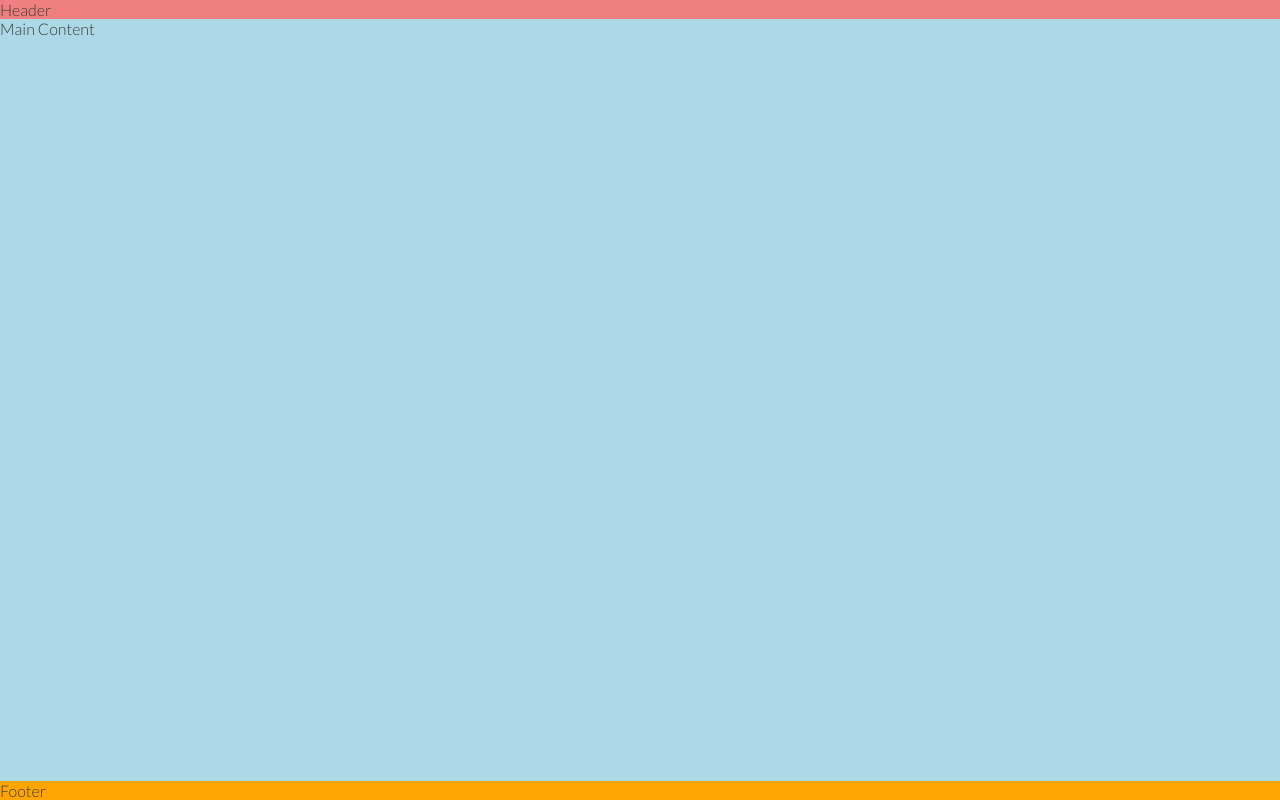
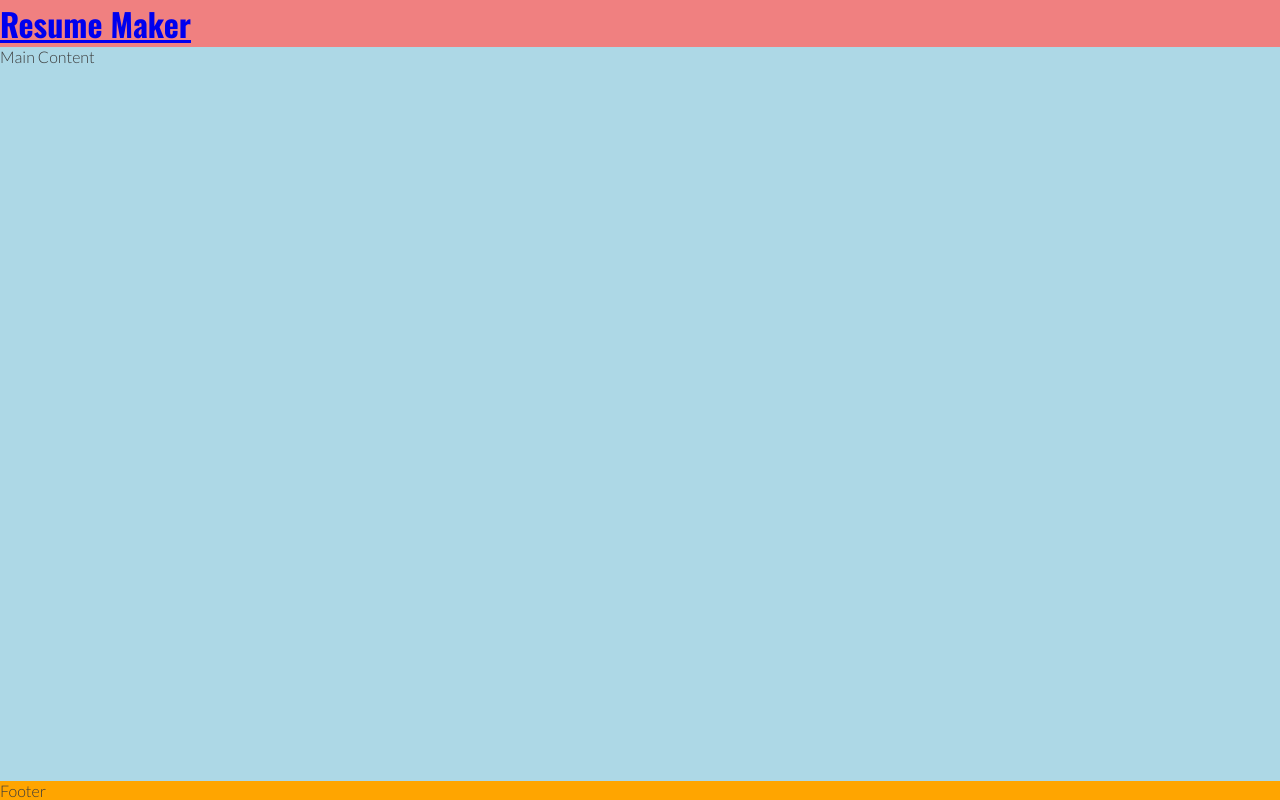
Before and after one commit to IbraheemCodes/Love-running, a plain HTML site: page index.html in a window 1280 px wide. Drawn offline with nearby package versions, Linux system fonts and the light colour scheme.

Commit message:
add logo to header and apply 'Oswald' font

```diff
--- a/assets/css/style.css
+++ b/assets/css/style.css
@@ -19,6 +19,11 @@ body {
 header {
     background-color: lightcoral;
 }
+
+h1 {
+    font-family: 'Oswald', sans-serif;
+}
+
 /* Main Content */
 main {
     background-color: lightblue;
--- a/index.html
+++ b/index.html
@@ -25,9 +25,15 @@
 
 <body>
     <!--Header-->
-    <header>Header</header>
+    <header>
+        <a href="index.html">
+            <h1 id="logo">Resume Maker</h1>
+        </a>
+    </header>
+
     <!--Main Content-->
     <main>Main Content</main>
+
     <!--Footer-->
     <footer>Footer</footer>
 </body>
```
